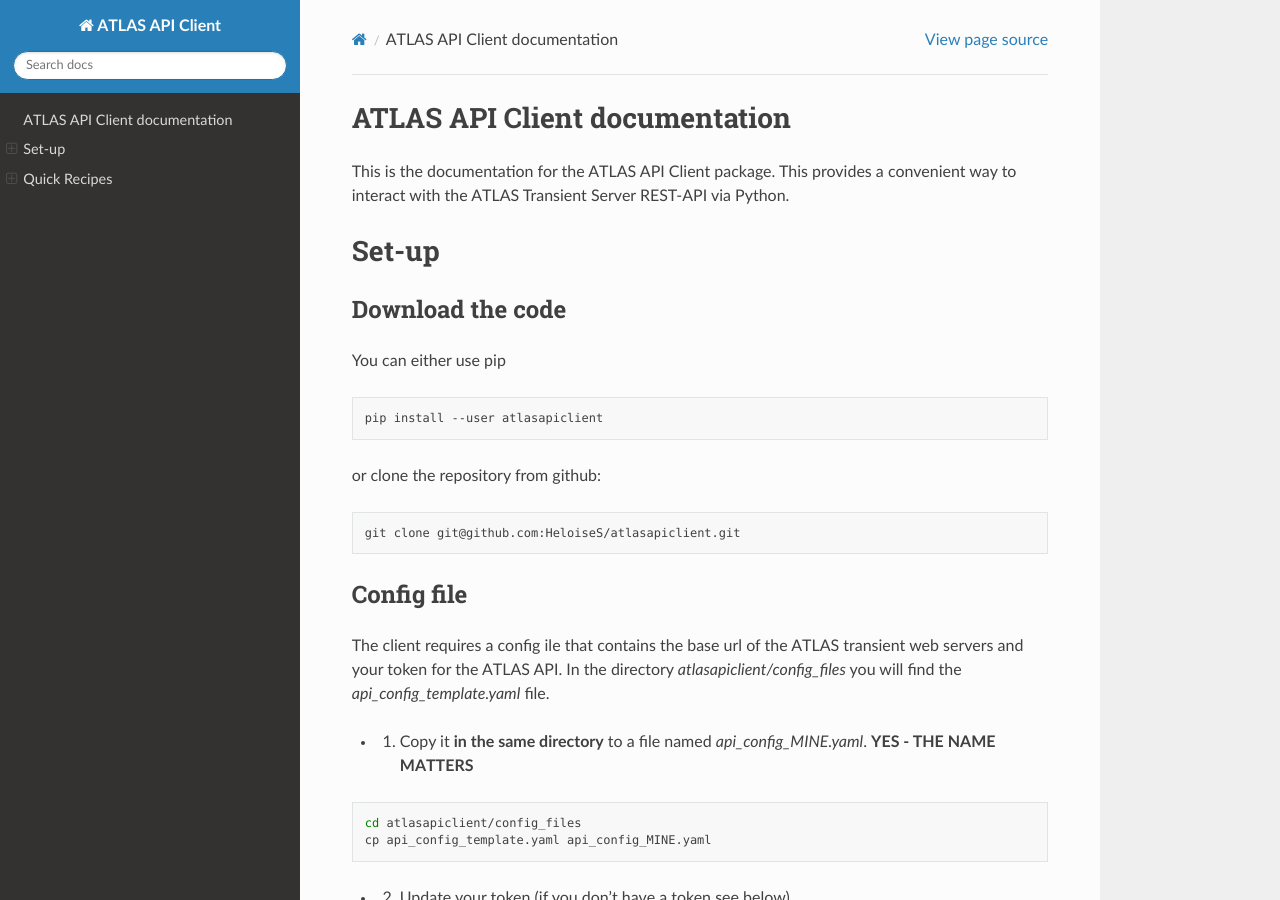
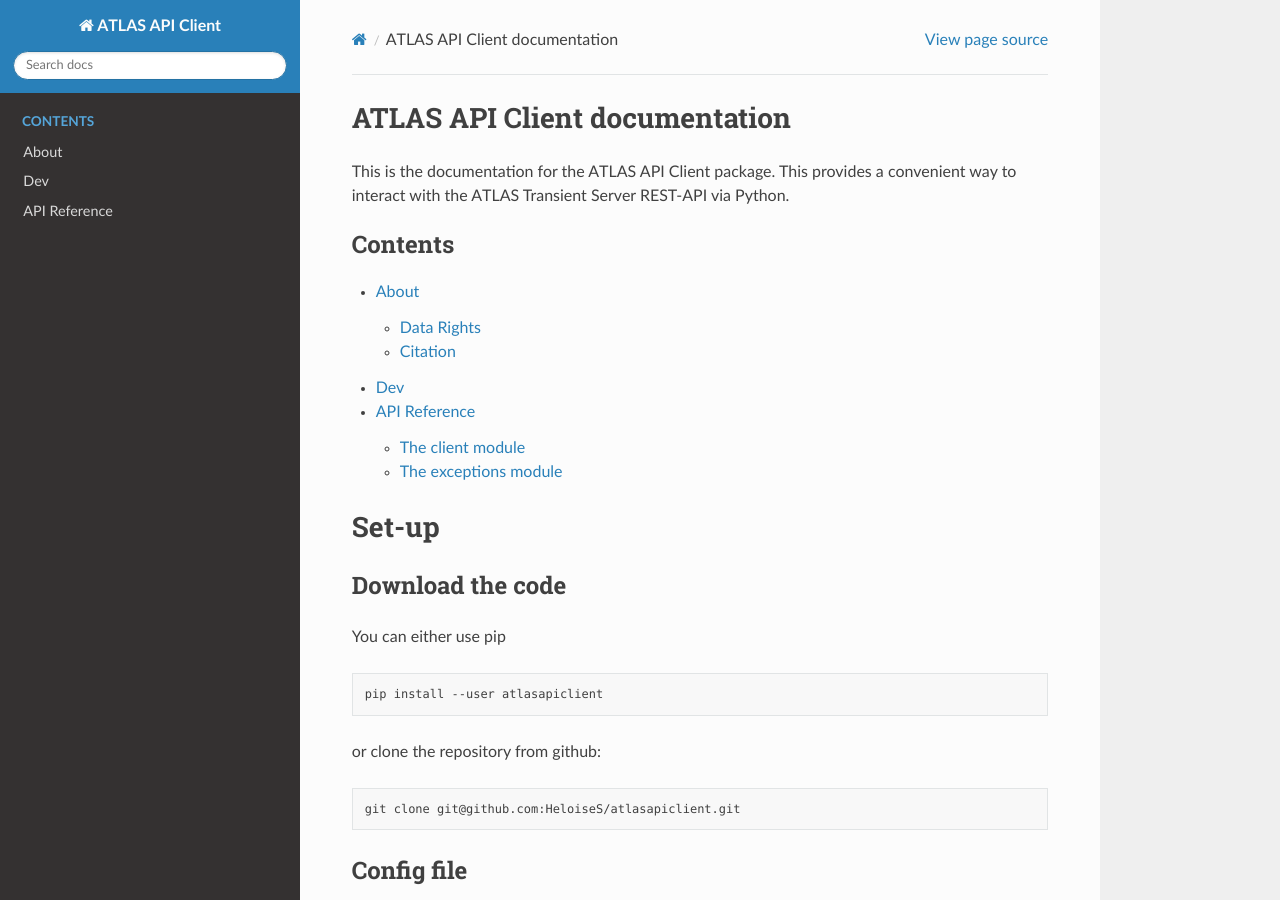
Before and after one commit to HeloiseS/atlasapiclient, a Sphinx documentation site: the page built from docs/source/index.rst, in a window 1280 px wide and 900 px high. Built offline with Sphinx 7.4.7 and the Read the Docs theme 3.1.0, drawn with Linux system fonts in a browser that asks for light colours.

Commit message:
trying again to fix that bloody toctree

```diff
--- /dev/null
+++ b/docs/source/dev.rst
@@ -0,0 +1,4 @@
+Dev Notes
+===========
+
+blabla please show up
--- a/docs/source/index.rst
+++ b/docs/source/index.rst
@@ -10,8 +10,12 @@
 convenient way to interact with the ATLAS Transient Server REST-API via Python.
 
 .. toctree::
-   :maxdepth: 1
+   :maxdepth: 2
    :caption: Contents
+
+   About <about>
+   Dev <dev>
+
    API Reference <api-reference>
 
 
```
